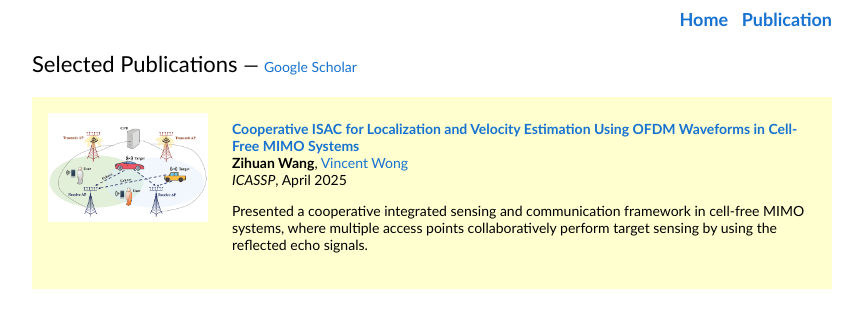
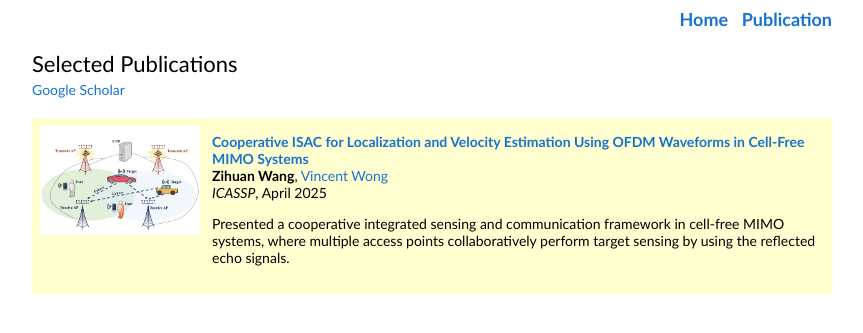
Before and after one commit to zihuanwang/zihuanwang.github.io, a Jekyll site: the page publication.html, which Jekyll copies as it is, in a window 1280 px wide. Shown: the top 333 px of the page, without its empty margins (208-1071 px from the left). Built offline with Jekyll 4.4.1, drawn with Linux system fonts in a browser that asks for light colours.

Commit message:
Refactor Selected Publications section in publication.html
Updated the layout and styling of the Selected Publications section.

```diff
--- a/publication.html
+++ b/publication.html
@@ -17,18 +17,19 @@
 	</div>
 
   <div style="width:100%; max-width:800px; margin:20px auto 10px auto;">
-  <h2 style="margin:0;">
-    Selected Publications
-    <span style="font-size:0.9em; font-weight:normal;">
-      — <a href="https://scholar.google.com/citations?user=9qvupvAAAAAJ">Google Scholar</a>
-    </span>
-  </h2>
+  <h2 style="margin:0;">Selected Publications</h2>
+
+  <div style="margin-top:4px;">
+    <a href="https://scholar.google.com/citations?user=9qvupvAAAAAJ">
+      Google Scholar
+    </a>
+  </div>
 </div>
 
   <table style="width:100%;max-width:800px;border:0;border-spacing:0;border-collapse:separate;margin:20px auto;">
     <tbody>
       <tr onmouseout="radmesh_stop()" onmouseover="radmesh_start()" bgcolor="#ffffd0">
-  <td style="padding:16px;width:20%;vertical-align:middle">
+  <td style="padding:8px;width:20%;vertical-align:middle">
     <div class="one">
       <div class="two" id='coisac_image'>
         <img src='images/coisac.png' width=100%>
@@ -46,7 +47,7 @@
       radmesh_stop()
     </script>
   </td>
-  <td style="padding:8px;width:80%;vertical-align:middle">
+  <td style="padding:4px;width:80%;vertical-align:middle">
     <a href="http://zihuanwang.github.io/files/WW-ICASSP-2025.pdf">
       <span class="papertitle">Cooperative ISAC for Localization and Velocity Estimation Using OFDM Waveforms in Cell-Free MIMO Systems</span>
     </a>
```
